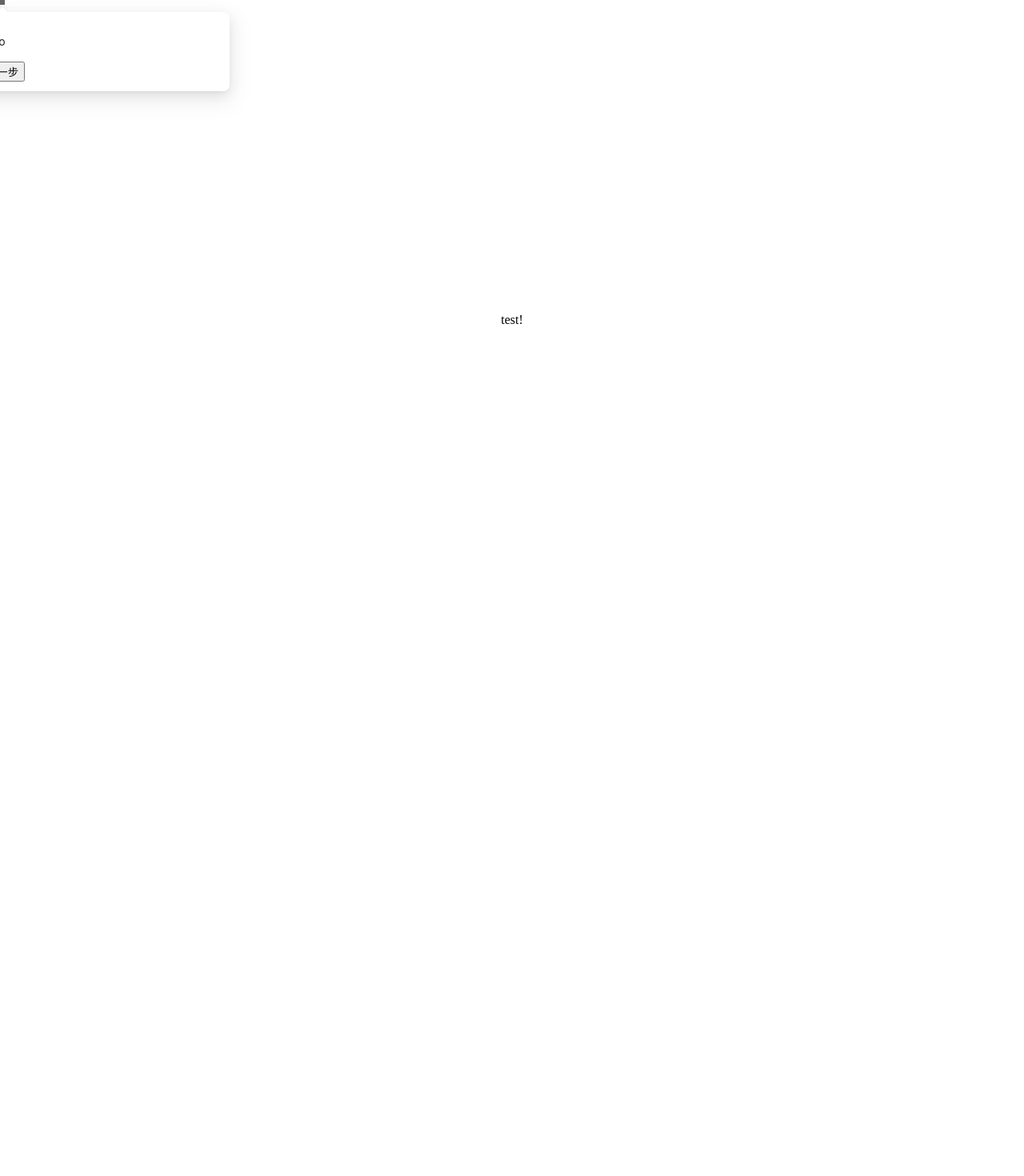
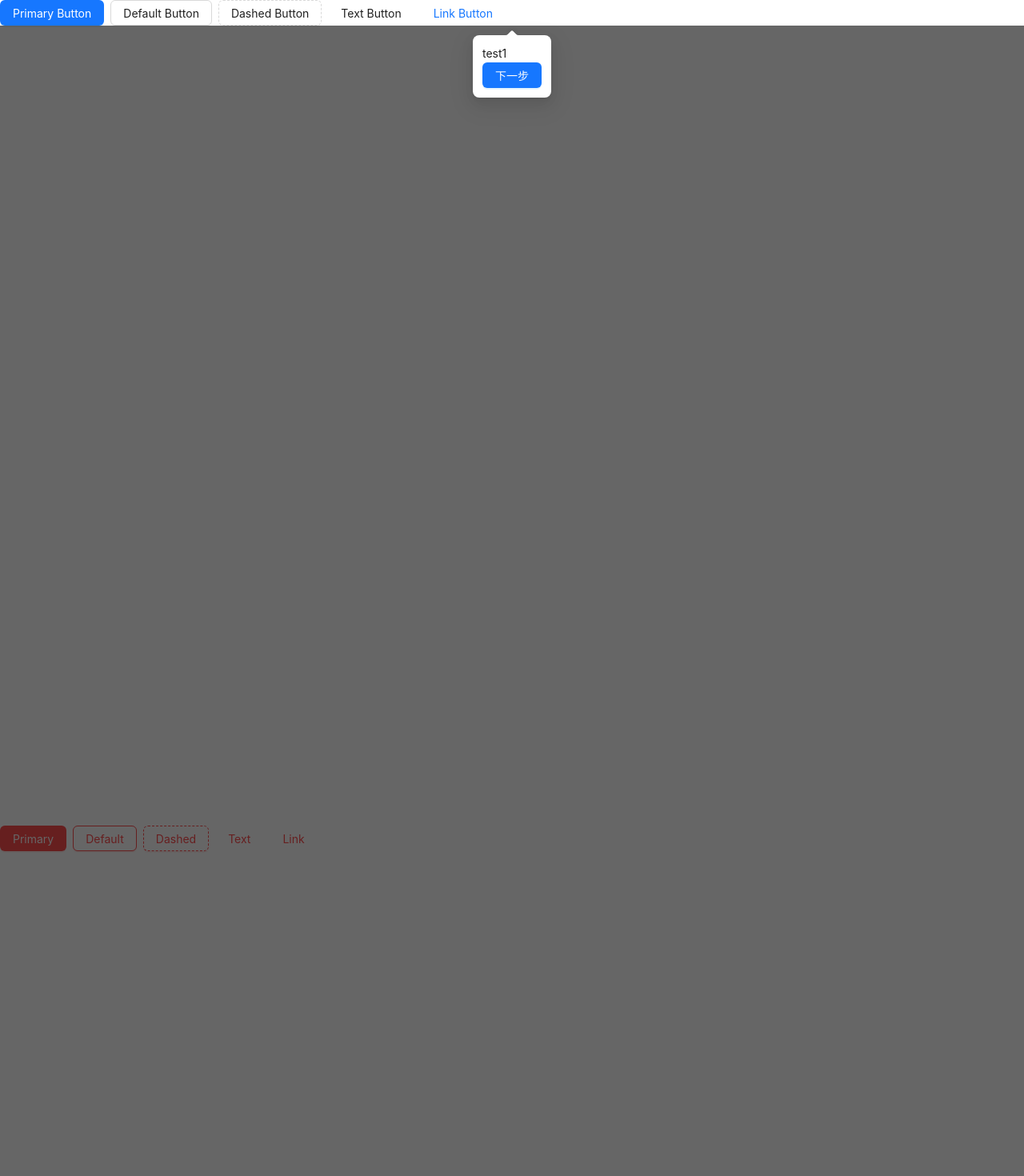
Before and after one commit to XieZongChen/practice-react, a React (Vite) app: page / in a window 1280 px wide. Shown: the top 1470 px of the page at 80% size. Before the commit the page ends 800 px from the top, so only its background shows below. Built offline with nearby package versions, Linux system fonts and the light colour scheme.

Commit message:
feat(Tour): 验证组件

```diff
--- a/src/App.tsx
+++ b/src/App.tsx
@@ -1,38 +1,82 @@
 import React, { useRef } from 'react';
-import ColorPickerPanel from './components/ColorPickerPanel';
-import { Mask } from './components/Tour/Mask';
-import { Popover } from 'antd';
+import { Button, Flex } from 'antd';
+import { Tour } from './components/Tour';
 
 function App() {
   return (
-    <div
-      style={{
-        width: '100vw',
-        height: '100vh',
-        display: 'flex',
-        justifyContent: 'center',
-        alignItems: 'center',
-      }}
-    >
-      <Mask
-        element={document.getElementById('test')!}
-        renderMaskContent={(wrap) => (
-          <Popover
-            content={
-              <div style={{ width: 300 }}>
-                <p>hello</p>
-                <button>下一步</button>
-              </div>
-            }
-            open={true}
-          >
-            {wrap}
-          </Popover>
-        )}
-      ></Mask>
-      <div id='test' style={{ width: 'max-content' }}>
-        test!
-      </div>
+    <div className='App'>
+      <Flex gap='small' wrap='wrap' id='btn-group1'>
+        <Button type='primary'>Primary Button</Button>
+        <Button>Default Button</Button>
+        <Button type='dashed'>Dashed Button</Button>
+        <Button type='text'>Text Button</Button>
+        <Button type='link'>Link Button</Button>
+      </Flex>
+
+      <div style={{ height: '1000px' }}></div>
+
+      <Flex wrap='wrap' gap='small'>
+        <Button type='primary' danger>
+          Primary
+        </Button>
+        <Button danger>Default</Button>
+        <Button type='dashed' danger id='btn-group2'>
+          Dashed
+        </Button>
+        <Button type='text' danger>
+          Text
+        </Button>
+        <Button type='link' danger>
+          Link
+        </Button>
+      </Flex>
+
+      <div style={{ height: '500px' }}></div>
+
+      <Flex wrap='wrap' gap='small'>
+        <Button type='primary' ghost>
+          Primary
+        </Button>
+        <Button ghost>Default</Button>
+        <Button type='dashed' ghost>
+          Dashed
+        </Button>
+        <Button type='primary' danger ghost id='btn-group3'>
+          Danger
+        </Button>
+      </Flex>
+
+      <Tour
+        steps={[
+          {
+            selector: () => {
+              return document.getElementById('btn-group1');
+            },
+            renderContent: () => {
+              return 'test1';
+            },
+            placement: 'bottom',
+          },
+          {
+            selector: () => {
+              return document.getElementById('btn-group2');
+            },
+            renderContent: () => {
+              return 'test2';
+            },
+            placement: 'bottom',
+          },
+          {
+            selector: () => {
+              return document.getElementById('btn-group3');
+            },
+            renderContent: () => {
+              return 'test3';
+            },
+            placement: 'bottom',
+          },
+        ]}
+      />
     </div>
   );
 }
--- a/src/components/Tour/index.tsx
+++ b/src/components/Tour/index.tsx
@@ -118,10 +118,15 @@ export const Tour: FC<TourProps> = (props) => {
   const [, setRenderTick] = useState<number>(0);
 
   useEffect(() => {
+    /**
+     * 在 dom 渲染完之后，触发重新渲染
+     * 让元素渲染完成后再给其加上标示
+     */
     setRenderTick(1);
   }, []);
 
   if (!currentSelectedElement) {
+    // 第一次渲染的时候，元素是 null，触发重新渲染之后，就会渲染下面的 Mask 了
     return null;
   }
 
```
